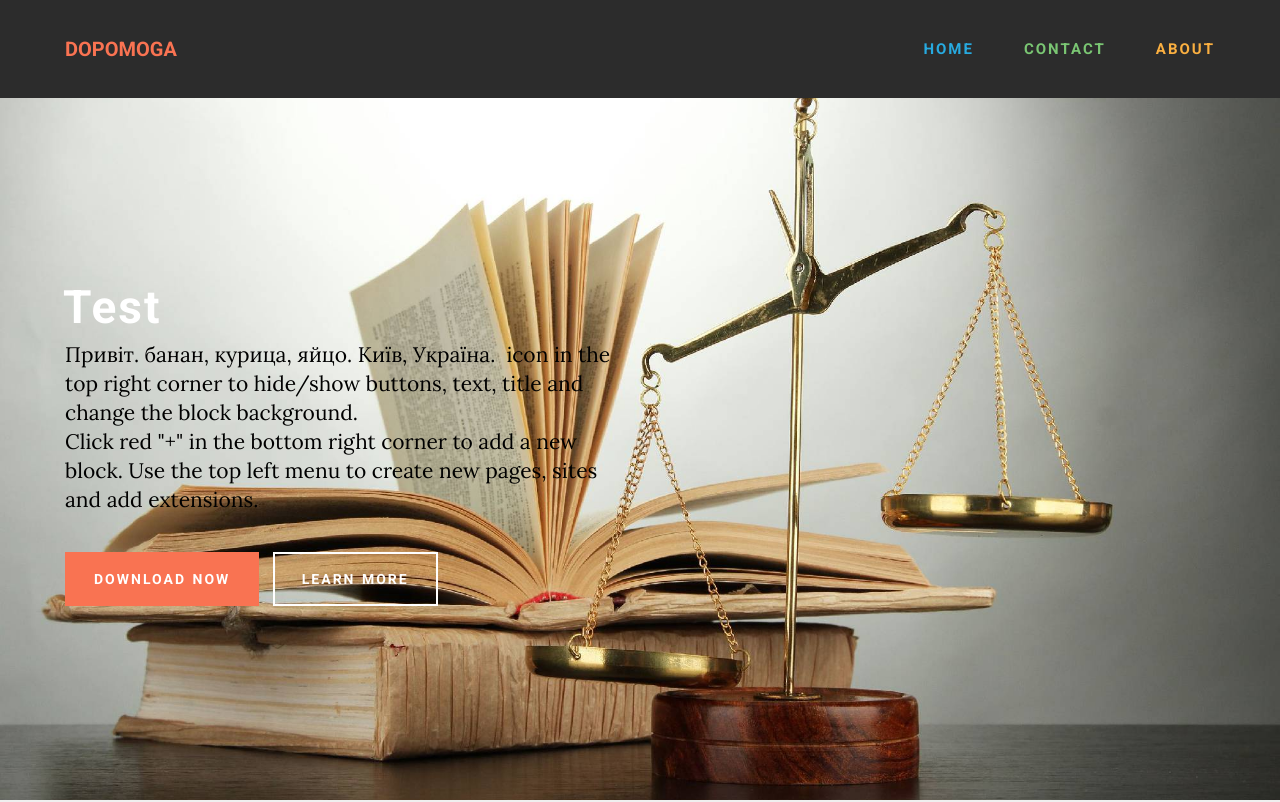
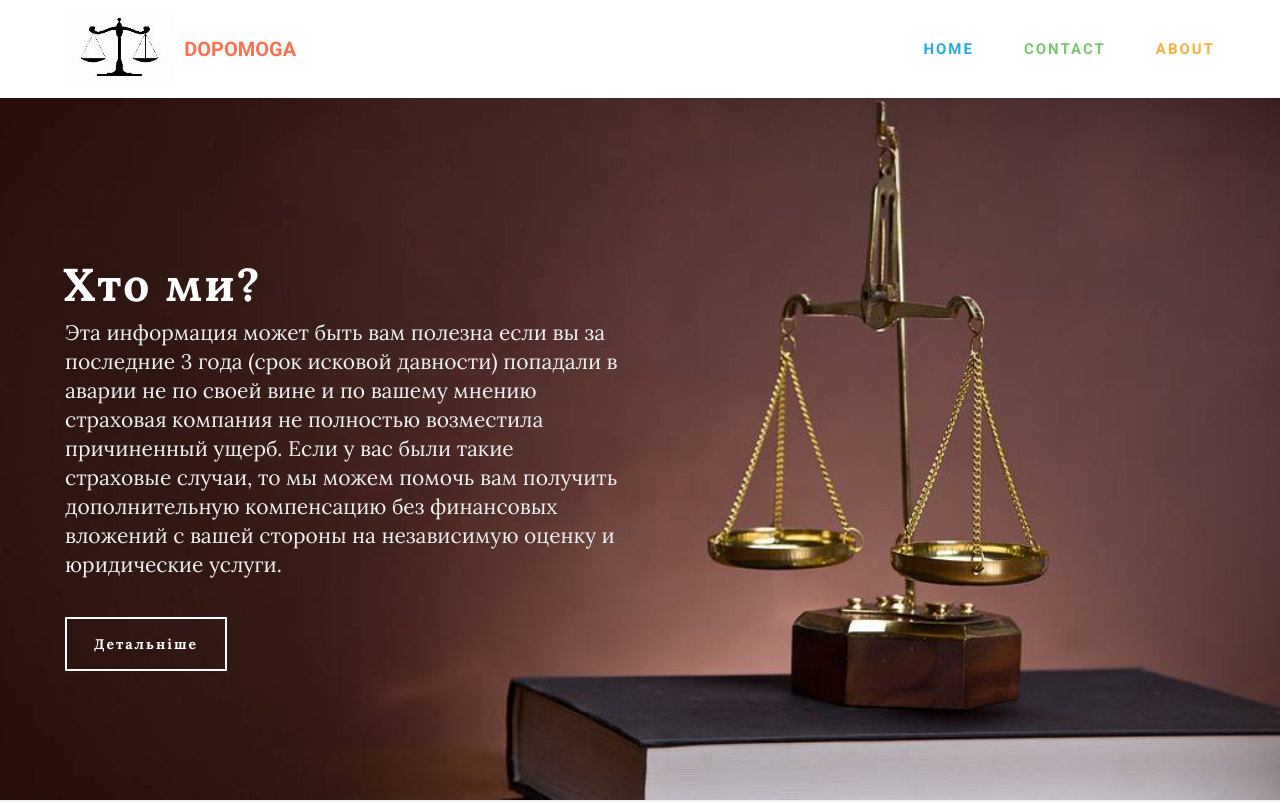
Before and after one commit to dopomoga/dopomoga, a plain HTML site: page index.html in a window 1280 px wide. Shown: the top 802 px of the page. Drawn offline with Linux system fonts and the light colour scheme; files whose address does not match are found by name.

Commit message:
Фон и лого
123

```diff
--- a/assets/mobirise/css/mbr-additional.css
+++ b/assets/mobirise/css/mbr-additional.css
@@ -1,13 +1,15 @@
 @import url(https://fonts.googleapis.com/css?family=Lora:400,700);
+
+
 
 #menu-0 .mbr-brand__name {
   font-size: 16px;
 }
 #menu-0.mbr-navbar--stuck .mbr-navbar__section {
-  background: #2c2c2c;
+  background: #ffffff;
 }
 #menu-0 .mbr-navbar__section {
-  background: #2c2c2c;
+  background: #ffffff;
 }
 #menu-0 .mbr-navbar__hamburger {
   color: #ffffff;
@@ -20,5 +22,11 @@
 }
 #header1-1 P {
   font-family: 'Lora', serif;
-  color: #000000;
+  color: #efefef;
 }
+#header1-1 H1 {
+  font-family: 'Lora', serif;
+}
+#header1-1 .btn {
+  font-family: 'Lora', serif;
+}
--- a/index.html
+++ b/index.html
@@ -6,7 +6,7 @@
   <meta http-equiv="X-UA-Compatible" content="IE=edge">
   <meta name="generator" content="Mobirise v2.9.6, mobirise.com">
   <meta name="viewport" content="width=device-width, initial-scale=1">
-  <link rel="shortcut icon" href="assets/images/logo.png" type="image/x-icon">
+  <link rel="shortcut icon" href="assets/images/clip4423-800x543-22.jpg" type="image/x-icon">
   <meta name="description" content="Free Responsive Website Maker. Create awesome mobile-first websites. Easy and fast - No coding!">
   <title>dopomoga</title>
   <link rel="stylesheet" href="https://fonts.googleapis.com/css?family=Roboto:700,400&amp;subset=cyrillic,latin,greek,vietnamese">
@@ -19,7 +19,7 @@
   <!-- Paste any valid HTML code here. The code will be inserted to the end of <head> section, right before </head> -->
 </head>
 <body>
-<section class="engine"><a rel="external" href="https://mobirise.com">Mobirise best drag and drop website builder
+<section class="engine"><a rel="external" href="https://mobirise.com">Mobirise easy website builder
 </a></section>
 <section class="mbr-navbar mbr-navbar--freeze mbr-navbar--absolute mbr-navbar--sticky mbr-navbar--auto-collapse" id="menu-0">
     <div class="mbr-navbar__section mbr-section">
@@ -27,8 +27,8 @@
             <div class="mbr-navbar__container">
                 <div class="mbr-navbar__column mbr-navbar__column--s mbr-navbar__brand">
                     <span class="mbr-navbar__brand-link mbr-brand mbr-brand--inline">
-
-                        <span class="mbr-brand__name"><a class="mbr-brand__name text-danger" href="https://mobirise.com">DOPOMOGA</a></span>
+                        <span class="mbr-brand__logo"><img src="assets/images/clip4423-800x543-22.jpg" class="mbr-navbar__brand-img mbr-brand__img"></span>
+                        <span class="mbr-brand__name"><a class="mbr-brand__name text-danger" href="http://dopomoga.github.io/">DOPOMOGA</a></span>
                     </span>
                 </div>
                 <div class="mbr-navbar__hamburger mbr-hamburger"><span class="mbr-hamburger__line"></span></div>
@@ -43,17 +43,17 @@
     </div>
 </section>
 
-<section class="mbr-box mbr-section mbr-section--relative mbr-section--fixed-size mbr-section--full-height mbr-section--bg-adapted mbr-parallax-background" id="header1-1" style="background-image: url(assets/images/16467530-xl-2812x1875-74.jpg);">
+<section class="mbr-box mbr-section mbr-section--relative mbr-section--fixed-size mbr-section--full-height mbr-section--bg-adapted mbr-parallax-background" id="header1-1" style="background-image: url(assets/images/bg-pic1-1680x644-88.jpg);">
     <div class="mbr-box__magnet mbr-box__magnet--sm-padding mbr-box__magnet--center-left mbr-after-navbar">
 
         <div class="mbr-box__container mbr-section__container container">
             <div class="mbr-box mbr-box--stretched"><div class="mbr-box__magnet mbr-box__magnet--center-left">
                 <div class="row"><div class=" col-sm-6">
                     <div class="mbr-hero animated fadeInUp">
-                        <h1 class="mbr-hero__text">Test<br></h1>
-                        <p class="mbr-hero__subtext">Привіт. банан, курица, яйцо. Київ, Україна. &nbsp;icon in the top right corner to hide/show buttons, text, title and change the block background. <br> Click red "+" in the bottom right corner to add a new block. Use the top left menu to create new pages, sites and add extensions.</p>
+                        <h1 class="mbr-hero__text">Хто ми?<br></h1>
+                        <p class="mbr-hero__subtext">Эта информация может быть вам полезна если вы за последние 3 года (срок исковой давности) попадали в аварии не по своей вине и по вашему мнению страховая компания не полностью возместила причиненный ущерб. Если у вас были такие страховые случаи, то мы можем помочь вам получить дополнительную компенсацию без финансовых вложений с вашей стороны на независимую оценку и юридические услуги.<br></p>
                     </div>
-                    <div class="mbr-buttons btn-inverse mbr-buttons--left"><a class="mbr-buttons__btn btn btn-lg btn-danger animated fadeInUp delay" href="https://mobirise.com">DOWNLOAD NOW</a> <a class="mbr-buttons__btn btn btn-lg btn-default animated fadeInUp delay" href="https://mobirise.com">LEARN MORE</a></div>
+                    <div class="mbr-buttons btn-inverse mbr-buttons--left"> <a class="mbr-buttons__btn btn btn-lg btn-default animated fadeInUp delay" href="https://mobirise.com">Детальніше</a></div>
                 </div></div>
             </div></div>
         </div>
@@ -75,7 +75,7 @@
                             <div class="hide" data-form-alert-success="true">Спасибо!</div>
                         </div>
                         <form action="https://mobirise.com/" method="post" data-form-title="Зв'яжіться з нами">
-                            <input type="hidden" value="gGXp6AocWRFtplyCIhzUOXMLrEkmQTpRyDLNsAW7hBIR8MMuw69CMnjuzep0NB2io8UgZUg9IT4YCJwG+v4DVurd5wp+UdjN3ZF8QeJKOoPh4I1sujaLEURDBe7VUUMO" data-form-email="true">
+                            <input type="hidden" value="za1gHKxh+OGSN9iuaQ+/h4AeBPGG9rrya9DWtaYxIUaHc/GD/e+UTDhAHGCGe6TROD2cWMfHYoH6zc5ul+fsGwLYqIx3saVLDF0JyxscG5mJhJ07q/gngQ4pNXk7TFZs" data-form-email="true">
                             <div class="form-group">
                                 <input type="text" class="form-control" name="name" required="" placeholder="(ФІО)*" data-form-field="Name">
                             </div>
@@ -102,7 +102,7 @@
     <div class="mbr-section__container container">
         <div class="mbr-footer mbr-footer--wysiwyg row">
             <div class="col-sm-12">
-                <p class="mbr-footer__copyright">Copyright (c) 2015 Company Name. <a class="mbr-footer__link text-gray" href="https://mobirise.com/">Terms of Use</a>  | <a class="mbr-footer__link text-gray" href="https://mobirise.com/">Privacy Policy</a></p>
+                <p class="mbr-footer__copyright">Copyright (c) 2016 Dopomoga. <a class="mbr-footer__link text-gray" href="https://mobirise.com/">Terms of Use</a>  | <a class="mbr-footer__link text-gray" href="https://mobirise.com/">Privacy Policy</a></p>
             </div>
         </div>
     </div>
```
Also changed, not shown: assets/images/bg-pic1-1680x644-88.jpg (added), assets/images/clip4423-800x543-22.jpg (added), 1 other file.
